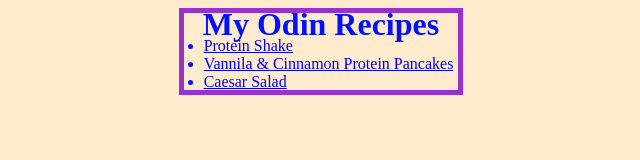
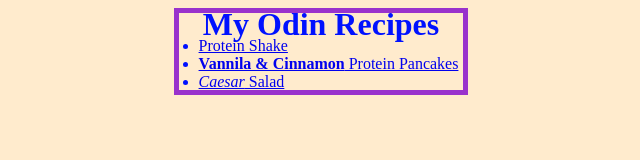
Before and after one commit to Gabe013/odin-recipes-revised, a plain HTML site: page index.html in a window 1280 px wide. Shown: the whole page, without its empty margins (319-959 px from the left). Drawn offline with Linux system fonts and the light colour scheme.

Commit message:
- Add presentational elements to the names of recipes for visual enhancement

```diff
--- a/index.html
+++ b/index.html
@@ -32,11 +32,13 @@
         </li>
         <li>
           <a href="./recipes/protein-pancakes.html" target="_blank"
-            >Vannila & Cinnamon Protein Pancakes</a
+            ><b>Vannila & Cinnamon</b> Protein Pancakes</a
           >
         </li>
         <li>
-          <a href="./recipes/caesar-salad.html" target="_blank">Caesar Salad</a>
+          <a href="./recipes/caesar-salad.html" target="_blank"
+            ><i>Caesar</i> Salad</a
+          >
         </li>
       </ul>
     </div>
```
